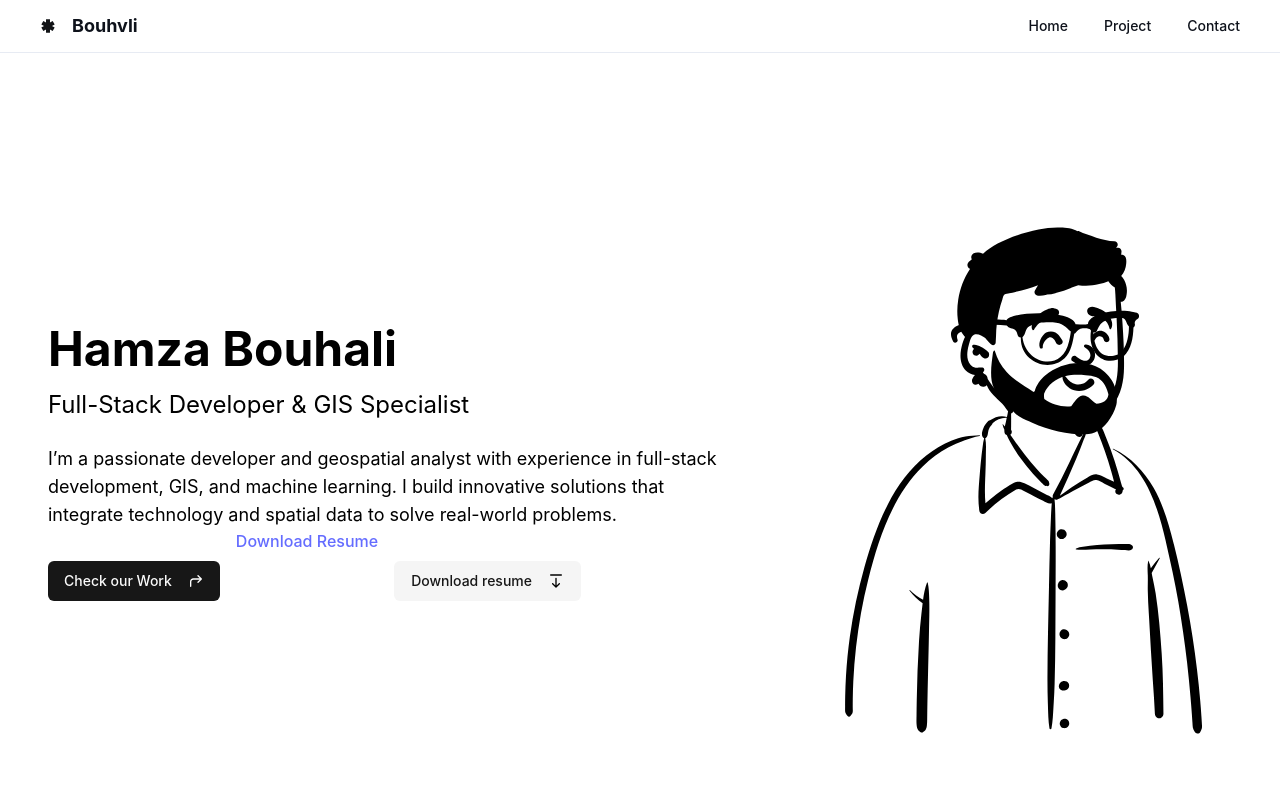
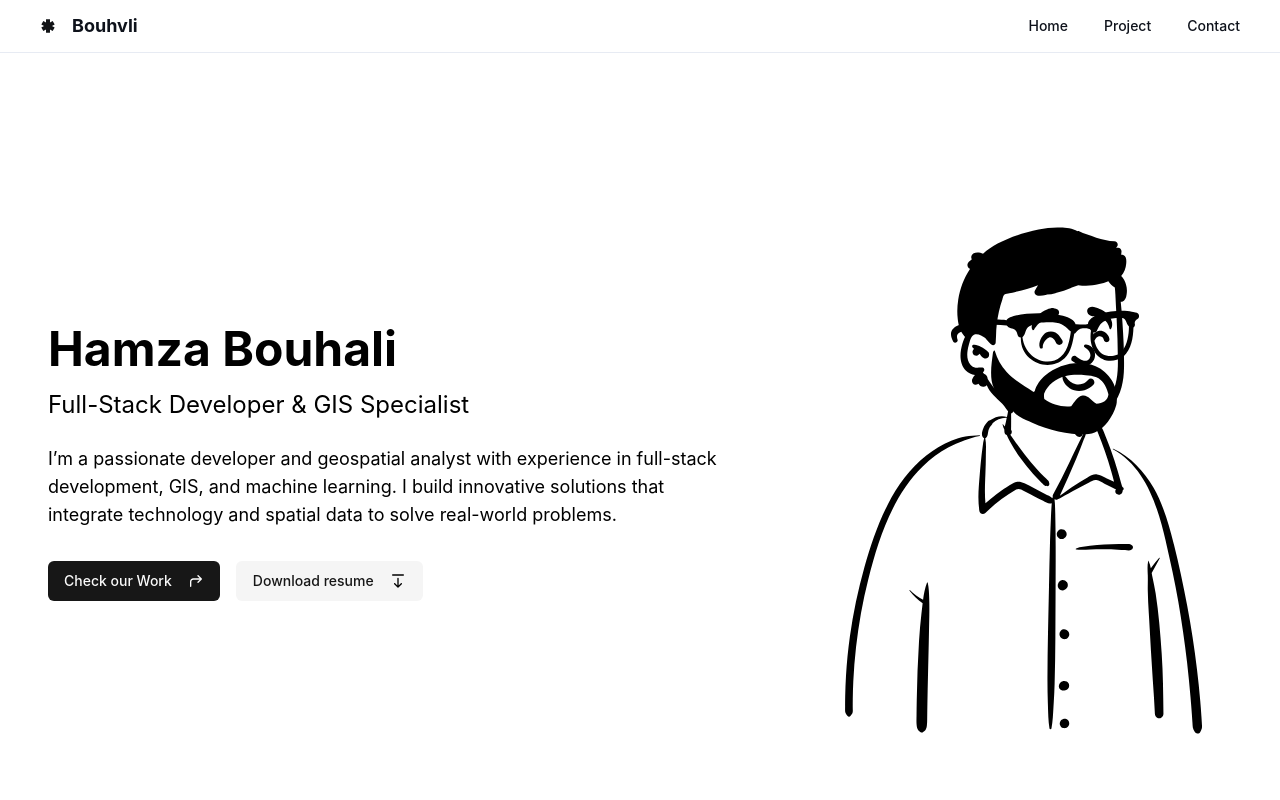
Before and after one commit to bouhvli/portfolio, a React (Vite) app: page / in a window 1280 px wide. Shown: the top 800 px of the page. Built offline with nearby package versions, Linux system fonts and the light colour scheme.

Commit message:
folders links

```diff
--- a/src/pages/HomePage.tsx
+++ b/src/pages/HomePage.tsx
@@ -43,7 +43,6 @@ const HomePage: React.FC = () => {
             </p>
             <div className="flex flex-row gap-4">
               <Button asChild className="mt-8 hover:bg-slate-400"><Link className="hover:text-white" key="project" to={'/project'}>Check our Work <img src={arrow} className="w-4 h-4 ml-2" /> </Link></Button>
-              <a href="/assets/pdf/BOUHALI_HAMZA_CV.pdf" download="Hamza_BOUHALI_CV.pdf">Download Resume</a>
               <Button className="mt-8" variant="secondary" onClick={downloadResume}>Download resume <img src={arrowDown} className="w-4 h-4 ml-2" /></Button>
             </div>
           </div>
```
